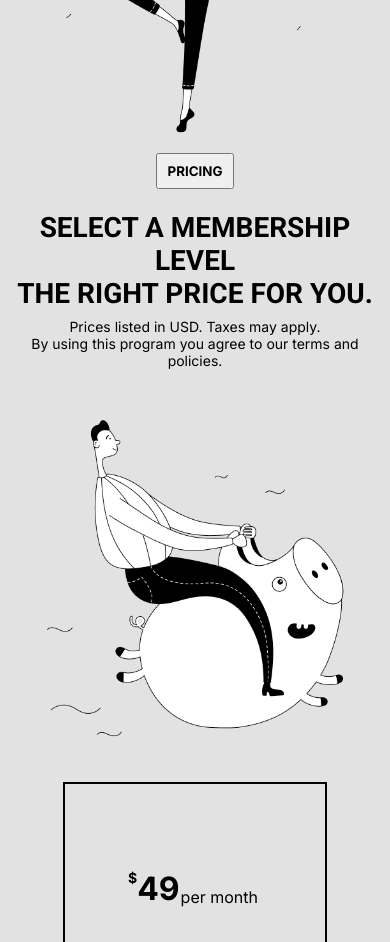
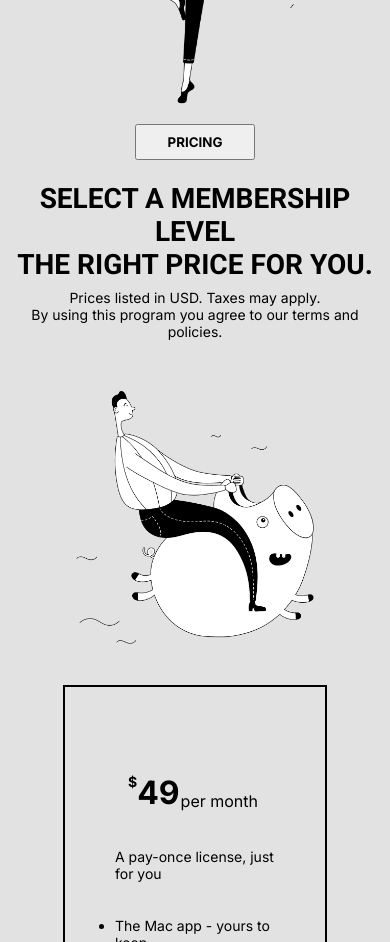
Before and after one commit to Kaydev-cmd/18design-web-app, a React (Vite) app in the folder frontend/: page / in a window 390 px wide. Shown: the part 2020-2962 px from the top of the page. Built offline with nearby package versions, Linux system fonts and the light colour scheme; a web font is replaced by a local one.

Commit message:
Refactored some code for the pricing section

```diff
--- a/frontend/src/components/Navbar.jsx
+++ b/frontend/src/components/Navbar.jsx
@@ -1,4 +1,5 @@
 // Add paths to deadlinks
+// Make navbar sticky
 
 import React, { useState } from "react";
 import "./Navbar.css";
--- a/frontend/src/pages/home/Home.css
+++ b/frontend/src/pages/home/Home.css
@@ -184,7 +184,7 @@ body {
   margin-bottom: 20px;
 }
 
-.pricing-btn {
+.pricing-wrapper .pricing-btn {
   margin-bottom: 14px;
 }
 
@@ -209,7 +209,7 @@ body {
   flex-direction: column;
 }
 
-.pricing-btn button,
+.pricing-wrapper .pricing-btn,
 .pricing-card-btn button,
 .pricing-card-wrapper-black-card .pricing-card-btn button {
   cursor: pointer;
@@ -228,17 +228,19 @@ body {
   margin-bottom: 60px;
 }
 
-.pricing-heading h1 {
+.pricing-wrapper .pricing-right-wrapper h1 {
+  font-family: "Roboto", sans-serif;
   font-size: 66px;
 }
 
-.pricing-btn button {
+.pricing-wrapper .pricing-btn {
+  width: 120px;
   text-transform: uppercase;
   font-weight: bold;
   padding: 8px 10px;
 }
 
-.pricing-description p {
+.pricing-wrapper .pricing-right-wrapper p {
   text-align: right;
 }
 
@@ -405,7 +407,7 @@ body {
 
   /* Pricing */
 
-  .pricing-heading h1 {
+  .pricing-wrapper .pricing-right-wrapper h1 {
     font-size: 54px;
   }
 }
@@ -441,10 +443,10 @@ body {
   .pricing-wrapper {
     gap: 50px;
   }
-  .pricing-heading h1 {
+  .pricing-wrapper .pricing-right-wrapper h1 {
     font-size: 48px;
   }
-  .pricing-banner img {
+  .pricing .pricing-wrapper img {
     width: 400px;
   }
   .pricing-cards-wrapper {
@@ -562,20 +564,20 @@ body {
   .pricing-card {
     align-items: center;
   }
-  .pricing-heading h1 {
-    font-size: 40px;
+  .pricing-wrapper .pricing-right-wrapper h1 {
+    font-size: 48px;
   }
-  .pricing-description p {
+  .pricing-wrapper .pricing-right-wrapper h1 p {
     font-size: 14px;
   }
   .pricing-card {
     width: 300px;
   }
-  .pricing-banner img {
-    width: 300px;
-  }
   .pricing-card-btn-wrapper {
     width: 100%;
+  }
+  .pricing .pricing-wrapper img {
+    width: 300px;
   }
 
   /* Pricing Cards */
@@ -674,6 +676,18 @@ body {
   .how-it-works-left-wrapper .cloud-api-wrapper img {
     width: 70px;
   }
+
+  /* Pricing */
+
+  .pricing-wrapper .pricing-right-wrapper h1 {
+    font-size: 36px;
+  }
+  .pricing .pricing-wrapper img {
+    width: 240px;
+  }
+  .pricing-wrapper .pricing-right-wrapper p {
+    font-size: 14px;
+  }
 }
 
 /* sm */
@@ -741,11 +755,16 @@ body {
     flex-direction: column-reverse;
     margin-bottom: 40px;
   }
-  .pricing-description p {
+  .pricing-wrapper .pricing-right-wrapper h1 {
+    font-size: 48px;
+  }
+  .pricing-wrapper .pricing-right-wrapper h1,
+  .pricing-wrapper .pricing-right-wrapper p {
     text-align: center;
   }
-  .pricing-wrapper-right {
+  .pricing-right-wrapper {
     display: flex;
+    align-items: center;
     flex-direction: column;
     gap: 8px;
   }
@@ -820,6 +839,15 @@ body {
   .how-it-works-left-wrapper .cloud-api-wrapper p {
     font-size: 12px;
   }
+  .how-it-works .how-it-works-wrapper img {
+    width: 280px;
+  }
+  .how-it-works-left-wrapper .shared-cloud-libraries-wrapper img,
+  .how-it-works-left-wrapper .developer-handoff-wrapper img,
+  .how-it-works-left-wrapper .real-time-collaborative-editing-wrapper img,
+  .how-it-works-left-wrapper .cloud-api-wrapper img {
+    width: 70px;
+  }
   /* Pricing */
 
   .pricing-card {
@@ -835,13 +863,7 @@ body {
     right: 4px;
     bottom: 32px;
   }
-  .pricing-wrapper-right {
-    align-items: center;
-  }
-  .pricing-heading {
-    text-align: center;
-  }
-  .pricing-heading h1 {
+  .pricing-wrapper .pricing-right-wrapper h1 {
     font-size: 28px;
   }
 
--- a/frontend/src/pages/home/Home.jsx
+++ b/frontend/src/pages/home/Home.jsx
@@ -1,7 +1,7 @@
 // import React from "react";
 import "./Home.css";
 
-// Push the navbar first, followed by the hero then the about us.
+// Push the navbar first, followed by the hero, the about us, then the how it works section.
 
 // Ticket #2: Check the margin spacing between the sections throughout the project!!
 // Ticket #3: Handle the responsiveness for the pricing and common section and the footer!!
@@ -181,40 +181,19 @@ const Home = () => {
       <section className="pricing">
         <div className="container">
           <div className="pricing-wrapper">
-            <div className="pricing-wrapper-left">
-              <div className="pricing-banner-wrapper">
-                <div className="pricing-banner">
-                  <img
-                    src="/images/home/Illustration_4.png"
-                    alt="Pricing banner"
-                  />
-                </div>
-              </div>
-            </div>
-            <div className="pricing-wrapper-right">
-              <div className="pricing-btn-wrapper">
-                <div className="pricing-btn">
-                  <button>Pricing</button>
-                </div>
-              </div>
-              <div className="pricing-heading-wrapper">
-                <div className="pricing-heading">
+            <img src="/images/home/Illustration_4.png" alt="Pricing banner" />
+            <div className="pricing-right-wrapper">
+              <button className="pricing-btn">Pricing</button>
               <h1>
                 Select a membership level
                 <br />
                 the right price for you.
               </h1>
-                </div>
-              </div>
-              <div className="pricing-description-wrapper">
-                <div className="pricing-description">
               <p>
                 Prices listed in USD. Taxes may apply.
                 <br />
                 By using this program you agree to our terms and policies.
               </p>
-                </div>
-              </div>
             </div>
           </div>
 
```
Lines whose indentation alone changed are shown as unchanged.
